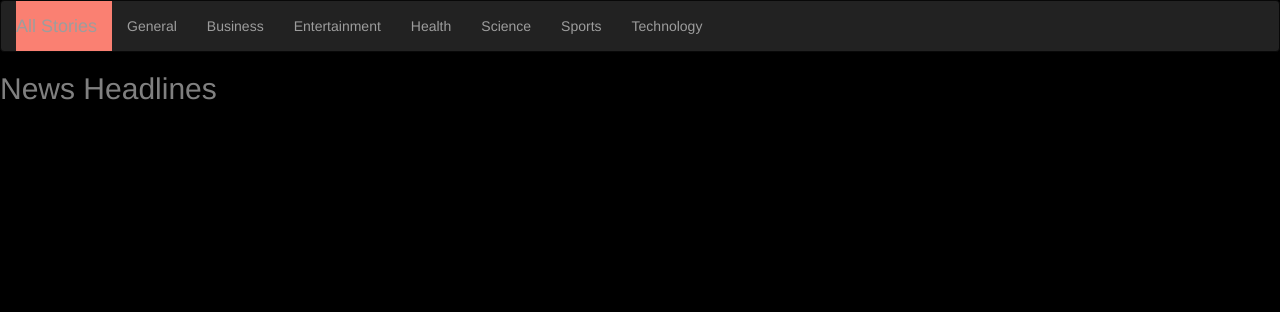
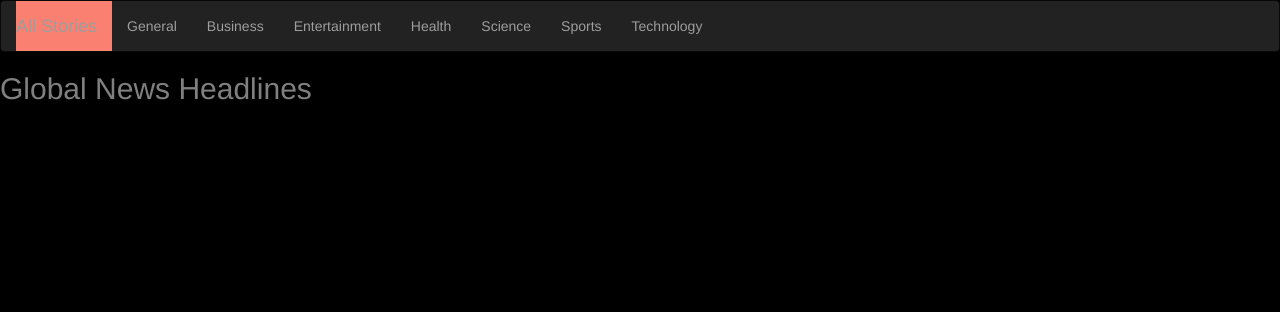
Before and after one commit to TechVictorKE/news-app, a Flask app: template app/templates/index.html in a window 1280 px wide. Shown: the top 312 px of the page. Run offline with Flask 2, Linux system fonts and the light colour scheme; the template is opened without the code that fills it, so the values that code supplies are empty; some libraries are stand-ins or nearby versions.

Commit message:
Changed headlines title

```diff
--- a/app/templates/index.html
+++ b/app/templates/index.html
@@ -10,7 +10,7 @@
 {% block content %}
 
 <!--Headlines-->
-<h2>News Headlines</h2>
+<h2>Global News Headlines</h2>
 <ul>
     {{macro.displayHeadlinesList(headlines)}}
 </ul>
```
